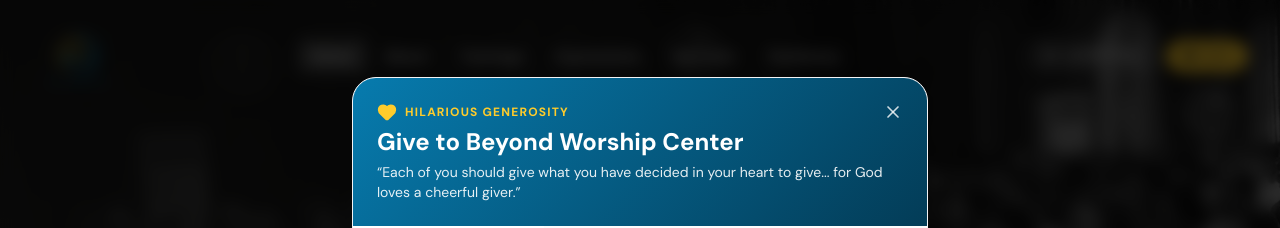
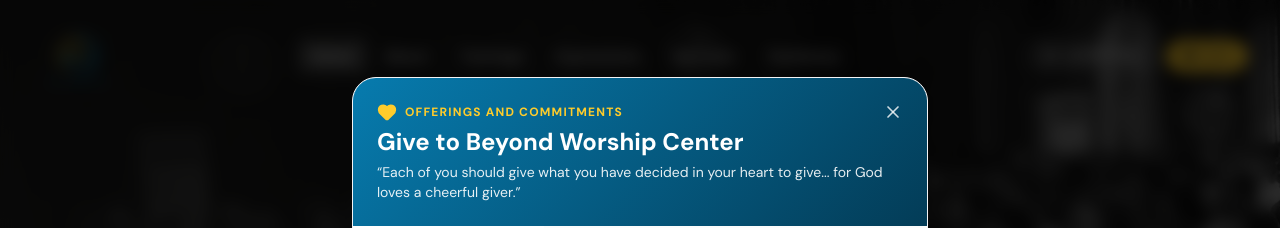
Before and after one commit to HelixgadeTechnologies/bwc, a Next.js app: page / in a window 1280 px wide. Both pictures are taken after a click on the button "GIVE". Shown: the top 228 px of the page. Built offline with nearby package versions, Linux system fonts and the light colour scheme.

Commit message:
feat: update text in giving modal to Offerings and Commitments

```diff
--- a/src/components/giving-modal.tsx
+++ b/src/components/giving-modal.tsx
@@ -62,7 +62,7 @@
           </button>
           <div className="flex items-center gap-2">
             <Heart className="w-5 h-5 fill-current text-secondary" />
-            <span className="text-xs uppercase tracking-widest text-secondary font-bold">Hilarious Generosity</span>
+            <span className="text-xs uppercase tracking-widest text-secondary font-bold">Offerings and Commitments</span>
           </div>
           <h3 className="text-2xl font-display font-bold mt-1 text-white">Give to Beyond Worship Center</h3>
           <p className="text-white/90 text-sm mt-1">
```
